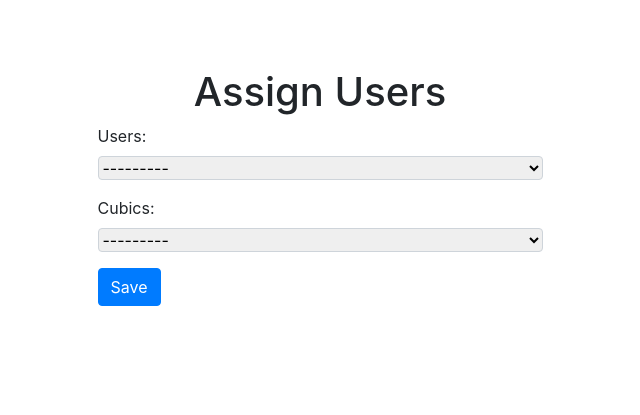
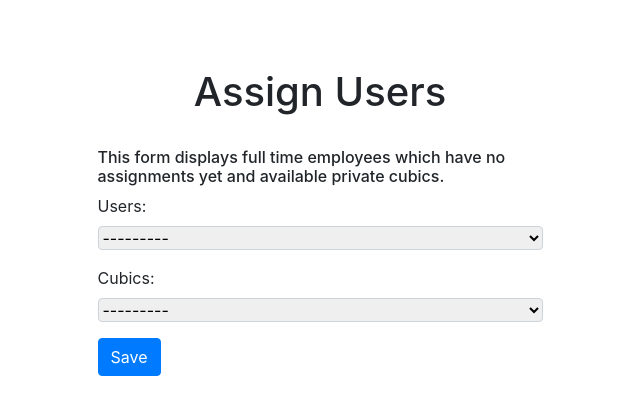
Before and after one commit to yaelilola/cubic_managment, a Django app: page /focal_point/assign/full_time in a window 1280 px wide. Shown: the part 56-471 px from the top of the page, without its empty margins (320-960 px from the left). Run offline with Django 3.2, Linux system fonts and the light colour scheme; a user stored in the database is signed in; data comes from the database, SQL or seed files in the repository; parts of the project's set-up code (start-up, migrations or seed data) failed here and were passed over; some libraries are stand-ins or nearby versions.

Commit message:
bug fixes:  adding explaining message when assigning user/ editing their assignments. limiting queryset to 1000 at most. in focal point request - a mistake of business group near by (if it was empty from the  form, it was not updated correctly. now it does)

```diff
--- a/assign/forms.py
+++ b/assign/forms.py
@@ -28,7 +28,7 @@ def get_available_cubics(business_group, user_current_cubic, person_amount=1, cu
         if is_cubic_available(cubic, person_amount)is True:
             avail_cubics.append(cubic)
     limited_cubics = user_current_cubic
-    limited_cubics = (avail_cubics[:(999-len(user_current_cubic))])
+    limited_cubics = (avail_cubics[:(999-len(user_current_cubic)-1)])
     limited_cubics_ids = [cubic.id for cubic in limited_cubics]
     limited_cubics_ids += user_current_cubic
     cubics_queryset = Cubic.objects.filter(id__in=limited_cubics_ids)
--- a/focal_point/templates/focal_point/assign.html
+++ b/focal_point/templates/focal_point/assign.html
@@ -20,6 +20,8 @@
           <div class="col-md-5">
         <form method="POST" autocomplete="on">
              <h1 class="Header">Assign Users</h1>
+            <br>
+            <h6>{{message}}</h6>
                  {% csrf_token %}
                  {{ form.as_p }}
             <button type="submit" class="btn btn-primary">Save</button>
--- a/focal_point/templates/focal_point/viewuserassignments.html
+++ b/focal_point/templates/focal_point/viewuserassignments.html
@@ -22,6 +22,8 @@
     <div class="row justify-content-center mt-5">
         <br>
           <div class="col-md-5">
+               <h6>This form displays the user's current cubics and other available cubics.</h6>
+              <br>
                <form method="POST" id="updateForm">
                 {% csrf_token %}
                      {{form.as_table}}
--- a/focal_point/views.py
+++ b/focal_point/views.py
@@ -52,13 +52,21 @@ def get_available_cubics_as_list(business_group, person_amount=1, cubic_type='pr
 
 
 def get_available_cubics(business_group, person_amount=1, cubic_type='private'):
-    cubics_queryset_aux = Cubic.objects.filter(business_group=business_group, type=cubic_type)
-    cubics_queryset = cubics_queryset_aux
+    # cubics_queryset_aux = Cubic.objects.filter(business_group=business_group, type=cubic_type)
+    # cubics_queryset = cubics_queryset_aux
+    # for cubic in cubics_queryset_aux:
+    #     if cubic_avail_places(cubic) < person_amount:
+    #         cubics_queryset = cubics_queryset.exclude(id=cubic.id)
+    # return cubics_queryset
+    cubics_queryset_aux = list(Cubic.objects.filter(business_group=business_group, type=cubic_type))
+    avail_cubics = []
     for cubic in cubics_queryset_aux:
-        if cubic_avail_places(cubic) < person_amount:
-            cubics_queryset = cubics_queryset.exclude(id=cubic.id)
+        if cubic_avail_places(cubic) >= person_amount:
+            avail_cubics.append(cubic)
+    limited_cubics = (avail_cubics[:999])
+    limited_cubics_ids = [cubic.id for cubic in limited_cubics]
+    cubics_queryset = Cubic.objects.filter(id__in=limited_cubics_ids)
     return cubics_queryset
-
 
 
 def all_assignments_are_okay(business_group,assigned_users, cubics, cubic_type='private'):
@@ -119,39 +127,36 @@ def assign(request, form_type, cubic_type, percentage):
     business_group = request.user.business_group
     users_queryset = CustomUser.objects.filter(business_group=business_group, percentage=percentage)
     if percentage == 'full_time':
+        message = 'This form displays full time employees which have no assignments yet and available private cubics.'
         full_not_assigned_time_users_id = [user.employee_number for user in users_queryset if len(AssignUserCubic.objects.filter(assigned_user=user)) == 0]
         users_queryset = CustomUser.objects.filter(employee_number__in=full_not_assigned_time_users_id)
-    cubics_queryset = get_available_cubics(business_group, 1, cubic_type)
+    else:
+        message = 'This form displays part time employees and available shared cubics.'
+    # cubics_queryset = get_available_cubics(business_group, 1, cubic_type)
     if request.method == 'GET':
         return render(request, 'focal_point/assign.html',
-                      {'form': form_type(users_queryset=users_queryset,user_current_cubic=[], business_group=business_group)})
+                      {'form': form_type(users_queryset=users_queryset, user_current_cubic=[],
+                                         business_group=business_group), 'message': message})
     else:
 
         try:
             # form = form_type(users_queryset=users_queryset, cubics_queryset=cubics_queryset, data=request.POST or None)
             if request.POST:
-                # print(request.POST)
                 assigned_users = request.POST.getlist('users')
-                # print(assigned_users)
                 cubics = request.POST.getlist('cubics')
-                # print(cubics)
                 if cubic_type == 'private':
                     # cubics = [cubics]
                     # assigned_users = [assigned_users]
                     cubics = cubics
                     assigned_users = assigned_users
-                print(assigned_users)
                 assigned_users = CustomUser.objects.filter(employee_number__in=assigned_users)
-                print(assigned_users)
                 cubics = Cubic.objects.filter(id__in=cubics)
-                print(cubics)
                 #todo - complete the check if the form was empty
                 if all_assignments_are_okay(business_group, assigned_users, cubics, cubic_type):
                     for user in assigned_users:
                         for cubic in cubics:
                             try:
                                 assignment = AssignUserCubic(assigned_user=user, cubic=cubic)
-                                print("here163")
                                 assignment.save()
                                 send_assign_notification(request.user.email, assigned_users, cubics)
                             except Exception as e:
@@ -160,12 +165,13 @@ def assign(request, form_type, cubic_type, percentage):
                 else:
                     return render(request, 'focal_point/assign.html',
                                   {'form': form_type(users_queryset=users_queryset, user_current_cubic=[],
-                                                     business_group=business_group),
+                                                     business_group=business_group),'message': message,
                                    'error': 'There is not enough place in the selected cubics'})
             return redirect('focal_point:assignments')
         except ValueError:
             return render(request, 'focal_point/assign.html',
-                          {'form': form_type(users_queryset=users_queryset, user_current_cubic=[], business_group=business_group), 'error': 'Bad data passed in'})
+                          {'form': form_type(users_queryset=users_queryset, user_current_cubic=[], business_group=business_group),
+                           'message': message, 'error': 'Bad data passed in'})
 
 
 
@@ -176,10 +182,11 @@ def edit_assignments_for_user(request, user_id, focal_point, wanted_user, curren
     else:
         form_type = AssignFullTimeUserCubicForm
     business_group = request.user.business_group
+    current_cubics_ids = [cubic.id for cubic in current_cubics]
     available_cubics = get_available_cubics(business_group, 1, cubic_type)
     available_cubics_ids = [cubic.id for cubic in available_cubics]
     # TODO: we assumed that if the user is full time, it has only one assignment
-    current_cubics_ids = [cubic.id for cubic in current_cubics]
+
     cubics_queryset = Cubic.objects.filter(id__in=(available_cubics_ids + current_cubics_ids))
     if request.method == 'GET':
         form =form_type(users_queryset=CustomUser.objects.filter(pk=user_id),
@@ -274,7 +281,7 @@ def create_request(request):
     if request.method == 'GET':
         return render(request, 'focal_point/createrequests.html', {'form': FocalPointRequestForm(business_group_qs=qs)})
     else:
-        try:
+        # try:
             if ((request.POST.get('full_time_employees_amount') == '' or request.POST.get('full_time_employees_amount') == '0')
                     and (request.POST.get('part_time_employees_amount') == '' or request.POST.get('part_time_employees_amount') == '0')
                     and (request.POST.get('business_group_near_by') == '')):
@@ -293,7 +300,7 @@ def create_request(request):
             if request.POST.get('business_group_near_by') != '':
                 request_copy['business_group_near_by'] = BusinessGroup.objects.filter(id=request.POST.get('business_group_near_by'))[0]
             else:
-                request_copy['campus'] = None
+                request_copy['business_group_near_by'] = None
             if request.POST.get('campus') != '':
                 request_copy['campus'] = Campus.objects.filter(id=request.POST.get('campus'))[0]
             else:
@@ -325,9 +332,9 @@ def create_request(request):
             # new_request.save()
             send_notification(request, new_request)
             return redirect('focal_point:myrequests')
-        except ValueError:
-            return render(request, 'focal_point/createrequests.html', {'form': FocalPointRequestForm(business_group_qs=qs),
-                                                                    'error': 'Bad data passed in'})
+        # except ValueError:
+        #     return render(request, 'focal_point/createrequests.html', {'form': FocalPointRequestForm(business_group_qs=qs),
+        #                                                             'error': 'Bad data passed in'})
 
 @user_is_focal_point
 def display_requests(request):
```
